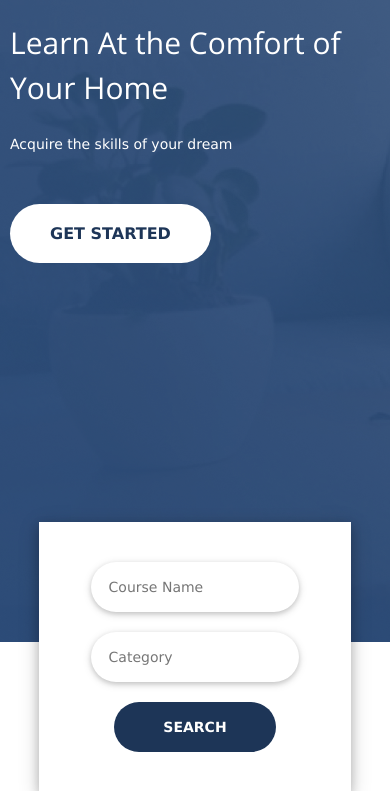
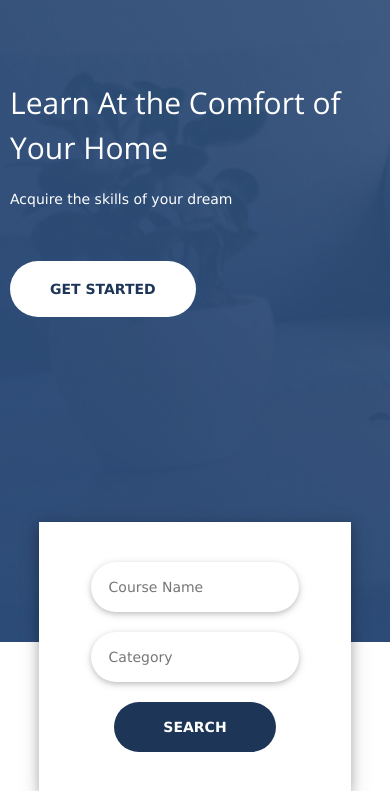
Before and after one commit to WayMakerDigital/LMS-UI, a PHP site: page /index.html in a window 390 px wide; the page is wider, and only the part inside the window is pictured. Shown: the part 249-1040 px from the top of that part. Run offline with PHP 8.4, Linux system fonts and the light colour scheme; some libraries are stand-ins or nearby versions; some web fonts are replaced.

Commit message:
Add files via upload

```diff
--- a/css/style.css
+++ b/css/style.css
@@ -78,12 +78,13 @@ footer .copy{ font-size:16px; padding-left:40px;}
 footer .social{padding-right:40px;}
 
 
+
 @media only screen and (max-width:800px){
 .container .banner-frame{background:url(../images/banner.png) no-repeat; width:100%; padding:0px; margin:0px; }
-.container .banner-frame .top-text{z-index:1; position:absolute; padding:120px 100px;}
-.container .banner-frame .top-text h1{font-family:"Open Sans"; font-size:48px;}
+.container .banner-frame .top-text{z-index:1; position:absolute; padding:100px 70px;}
+.container .banner-frame .top-text h1{font-family:"Open Sans"; font-size:38px;}
 .container .banner-frame .top-text p{font-size:16px; padding-top:10px;}
-.container .banner-frame .top-text .button{font-weight:bold; background:#fff; padding:20px 80px; border-radius:45px; font-size:16px; text-transform:uppercase; text-decoration:none;}
+.container .banner-frame .top-text .button{font-weight:bold; background:#fff; padding:20px 80px; border-radius:45px; font-size:14px; text-transform:uppercase; text-decoration:none;}
 
 
 .catalogue{width:100%; padding:10px 10px;}
@@ -137,16 +138,15 @@ footer .social{padding-right:0px; text-align:center;}
 footer .social a img{width:60px; height:60px;}
 }
 
-
 @media only screen and (max-width: 480px)
 {
 
  .container{margin-bottom:0px;}
  .container .banner-frame{background:url(../images/banner.png) no-repeat; width:100%; padding:0px; margin:0px; }
-.container .banner-frame .top-text{z-index:1; position:absolute; padding:10px 10px; width:100%;}
+.container .banner-frame .top-text{z-index:1; position:absolute; padding:70px 10px; width:100%;}
 .container .banner-frame .top-text h1{font-family:"Open Sans"; font-size:30px;}
-.container .banner-frame .top-text p{font-size:14px; padding-top:10px;}
-.container .banner-frame .top-text .button{font-weight:bold; background:#fff; padding:20px 40px; border-radius:45px; font-size:16px; text-transform:uppercase; text-decoration:none;}
+.container .banner-frame .top-text p{font-size:14px; padding-top:5px;}
+.container .banner-frame .top-text .button{font-weight:bold; background:#fff; padding:20px 40px; border-radius:45px; font-size:14px; text-transform:uppercase; text-decoration:none;}
 
 
 .search-bar{z-index:2; position:relative; padding:40px 40px; width:80%; margin-left:10%; top:-120px; margin-bottom:0px;}
```
